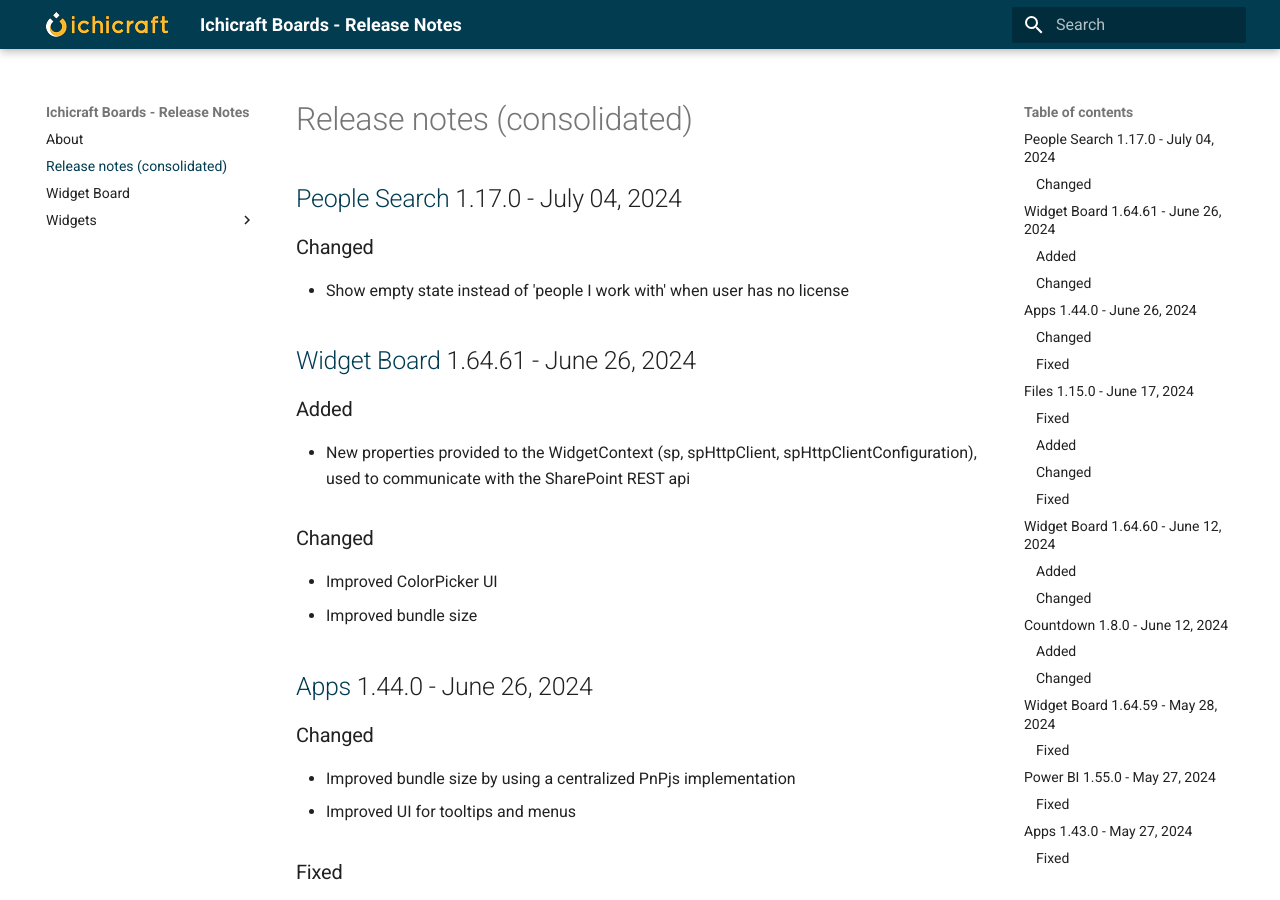
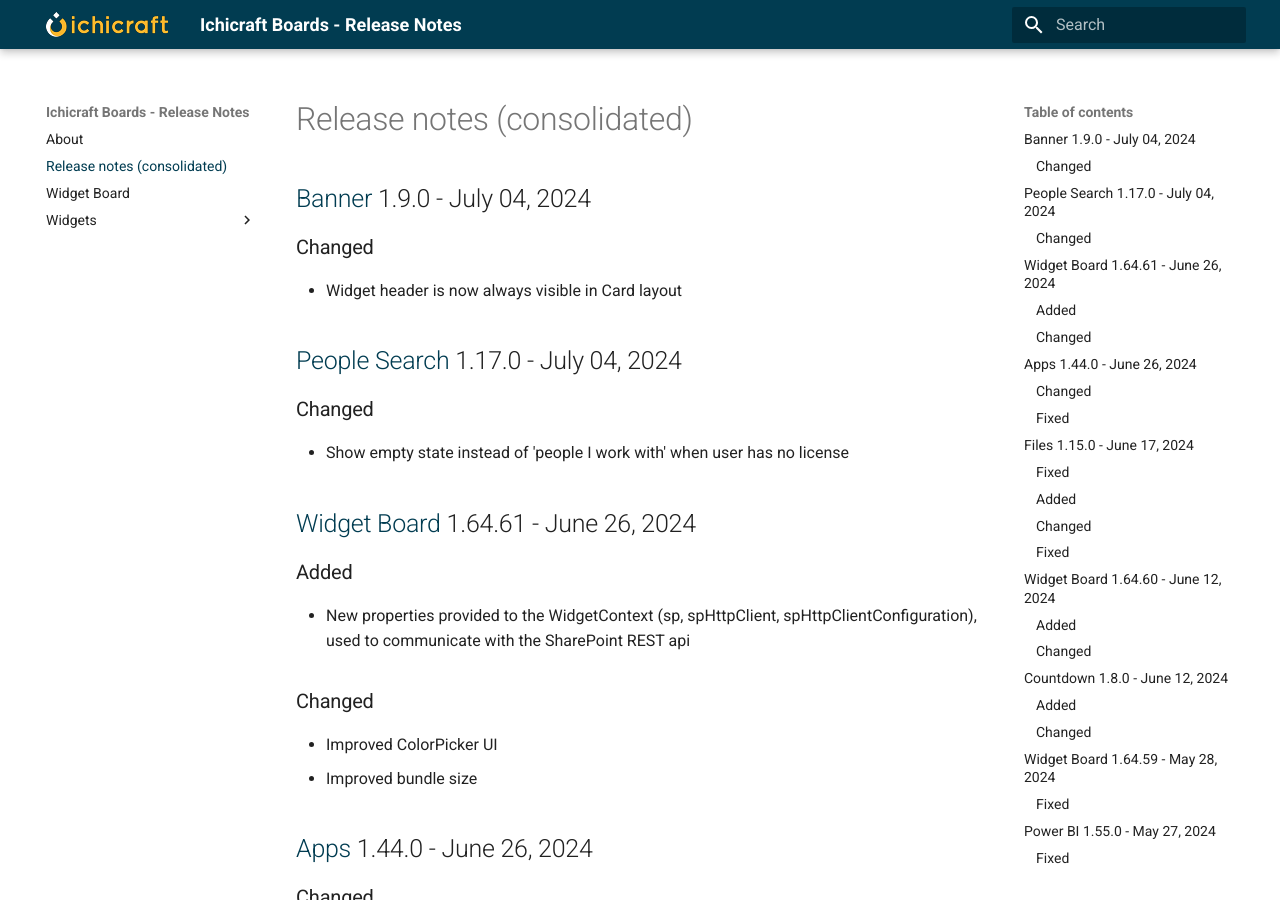
Before and after one commit to ichicraft/widgets-docs, an MkDocs documentation site: the page built from docs/Release-notes-(consolidated).md, in a window 1280 px wide and 900 px high. Built offline with MkDocs 1.6.1 and Material for MkDocs 9.7.7, drawn with Linux system fonts in a browser that asks for light colours.

Commit message:
Release notes updated by BuildService

```diff
--- a/docs/Release-notes-(consolidated).md
+++ b/docs/Release-notes-(consolidated).md
@@ -1,3 +1,8 @@
+## [Banner](./Widgets/Banner.md) 1.9.0 - July 04, 2024
+
+### Changed
+- Widget header is now always visible in Card layout
+
 ## [People Search](./Widgets/People Search.md) 1.17.0 - July 04, 2024
 
 ### Changed
--- a/docs/Widgets/Banner.md
+++ b/docs/Widgets/Banner.md
@@ -1,3 +1,8 @@
+## 1.9.0 - July 04, 2024
+
+### Changed
+- Widget header is now always visible in Card layout
+
 ## 1.8.0 - April 25, 2024
 
 ### Added
```
